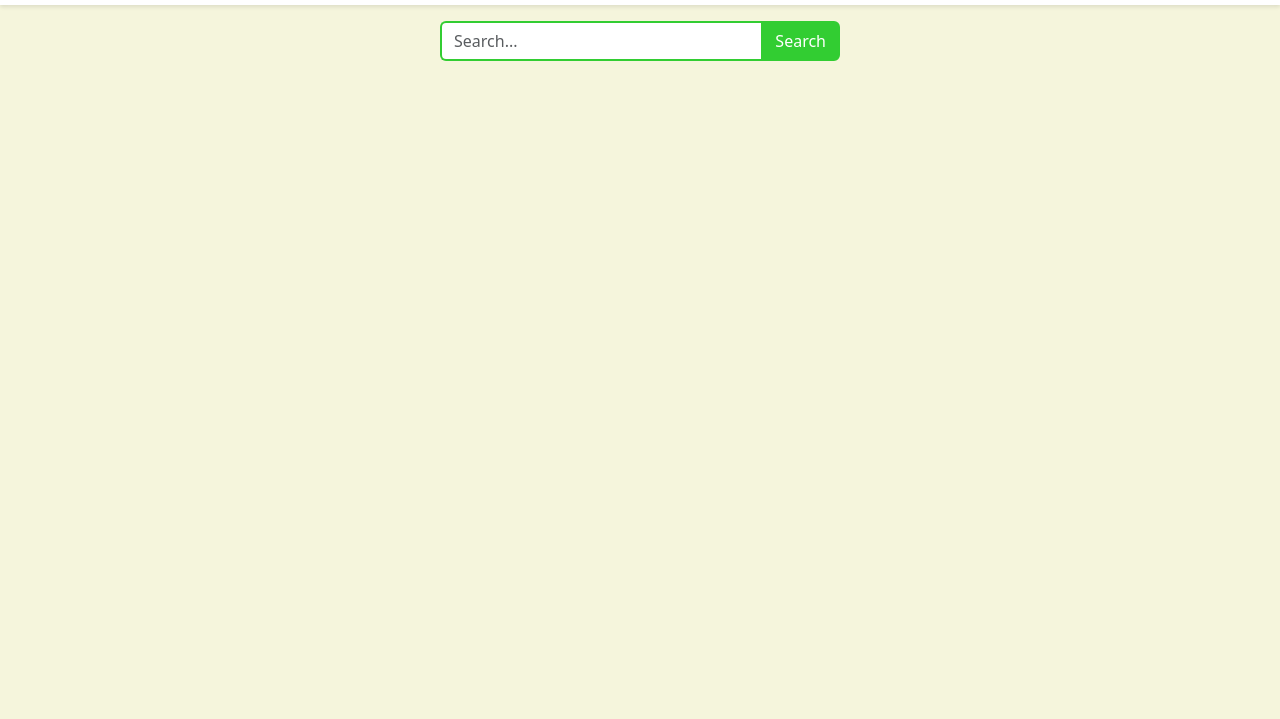
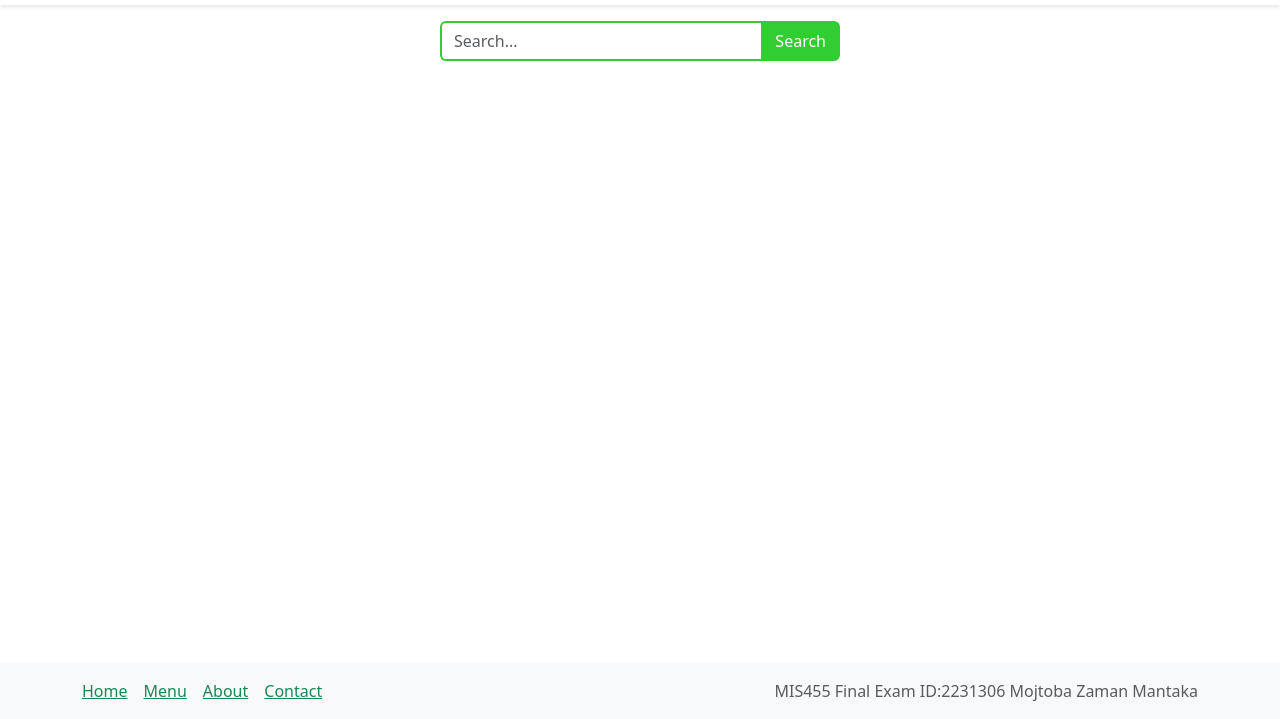
Before and after one commit to itszaman7/mis455Final, a plain HTML site: page index.html in a window 1280 px wide. Shown: the part 81-800 px from the top of the page. Drawn offline with nearby package versions, Linux system fonts and the light colour scheme.

Commit message:
finished project

```diff
--- a/index.html
+++ b/index.html
@@ -19,7 +19,7 @@
                         <a class="nav-link nav-link-custom nav-link-active" aria-current="page" href="/">Home</a>
                     </li>
                     <li class="nav-item">
-                        <a class="nav-link nav-link-custom" href="https://github.com/" target="_blank">GitHub</a>
+                        <a class="nav-link nav-link-custom" href="https://github.com/itszaman7/mis455Final" target="_blank">GitHub</a>
                     </li>
                 </ul>
             </div>
@@ -39,10 +39,21 @@
 
 
 
-
-
-
-
+    <footer class="bg-light text-dark pt-3 pb-3 mt-5">
+        <div class="container">
+            <div class="row">
+                <div class="col d-flex justify-content-start">
+                    <a href="#" class="text-success me-3">Home</a>
+                    <a href="#" class="text-success me-3">Menu</a>
+                    <a href="#" class="text-success me-3">About</a>
+                    <a href="#" class="text-success">Contact</a>
+                </div>
+                <div class="col text-muted text-end">
+                    MIS455 Final Exam ID:2231306 Mojtoba Zaman Mantaka
+                </div>
+            </div>
+        </div>
+    </footer>
 
 
 
--- a/script.js
+++ b/script.js
@@ -18,10 +18,10 @@ function searchMeals() {
 
     function displayMeals(meals) {
         const mealContainer = document.getElementById('mealContainer');
-        mealContainer.innerHTML = ''; // Clear previous results
+        mealContainer.innerHTML = '';
         meals.forEach((meal, index) => {
             const mealElement = document.createElement('div');
-            mealElement.className = 'card mb-3'; // Use card layout
+            mealElement.className = 'card mb-3';
             mealElement.innerHTML = `
                 <div class="card-body">
                 <div class="row g-0 align-items-center">
@@ -78,8 +78,6 @@ function searchMeals() {
 
 
 
-
-
 document.getElementById('showAllButton').addEventListener('click', () => {
     displayMeals(fullMealData);
     document.getElementById('showAllButton').style.display = 'none';
--- a/style.css
+++ b/style.css
@@ -1,6 +1,23 @@
+html, body {
+    height: 100%;
+    margin: 0;
+    padding: 0;
+}
+
 body {
-    background-color:  #F5F5DC;
+    display: flex;
+    flex-direction: column;
+    min-height: 100vh;
 }
+
+.container {
+    flex: 1;
+}
+
+footer {
+    width: 100%;
+}
+
 
 .navbar-custom {
     background-color: #FFFFFF;
```
Also changed, not shown: details.js (deleted).
